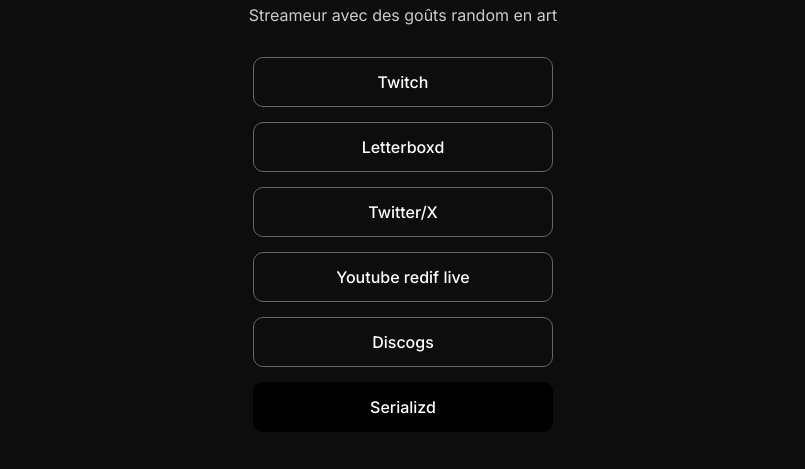
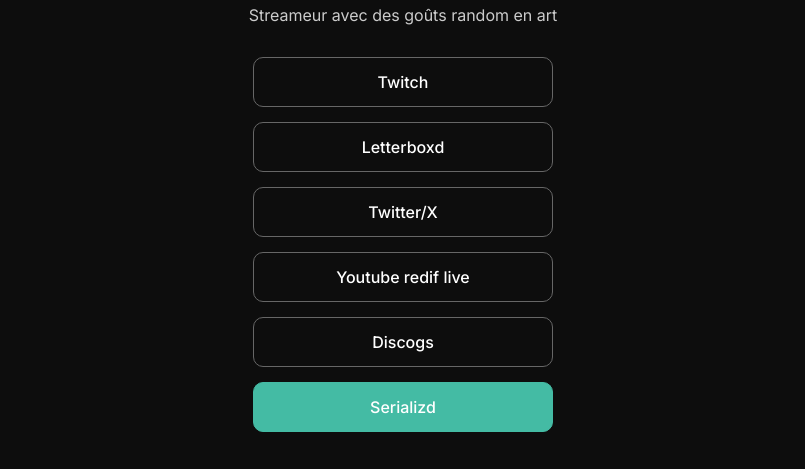
Before and after one commit to MVentoline/MVentoline.github.io, a plain HTML site: page index.html in a window 1280 px wide. In both pictures the pointer is over the link "Serializd". Shown: the part 257-726 px from the top of the page, without its empty margins (237-1042 px from the left). Drawn offline with Linux system fonts and the light colour scheme; no server answers.

Commit message:
Update style.css

```diff
--- a/style.css
+++ b/style.css
@@ -112,8 +112,8 @@
 }
 
 .buttons a.serializd:hover {
-  background-color: #000000;
-  border-color: #000000;
+  background-color: #44BBA4;
+  border-color: #44BBA4;
   color: white;
 }
 
```
